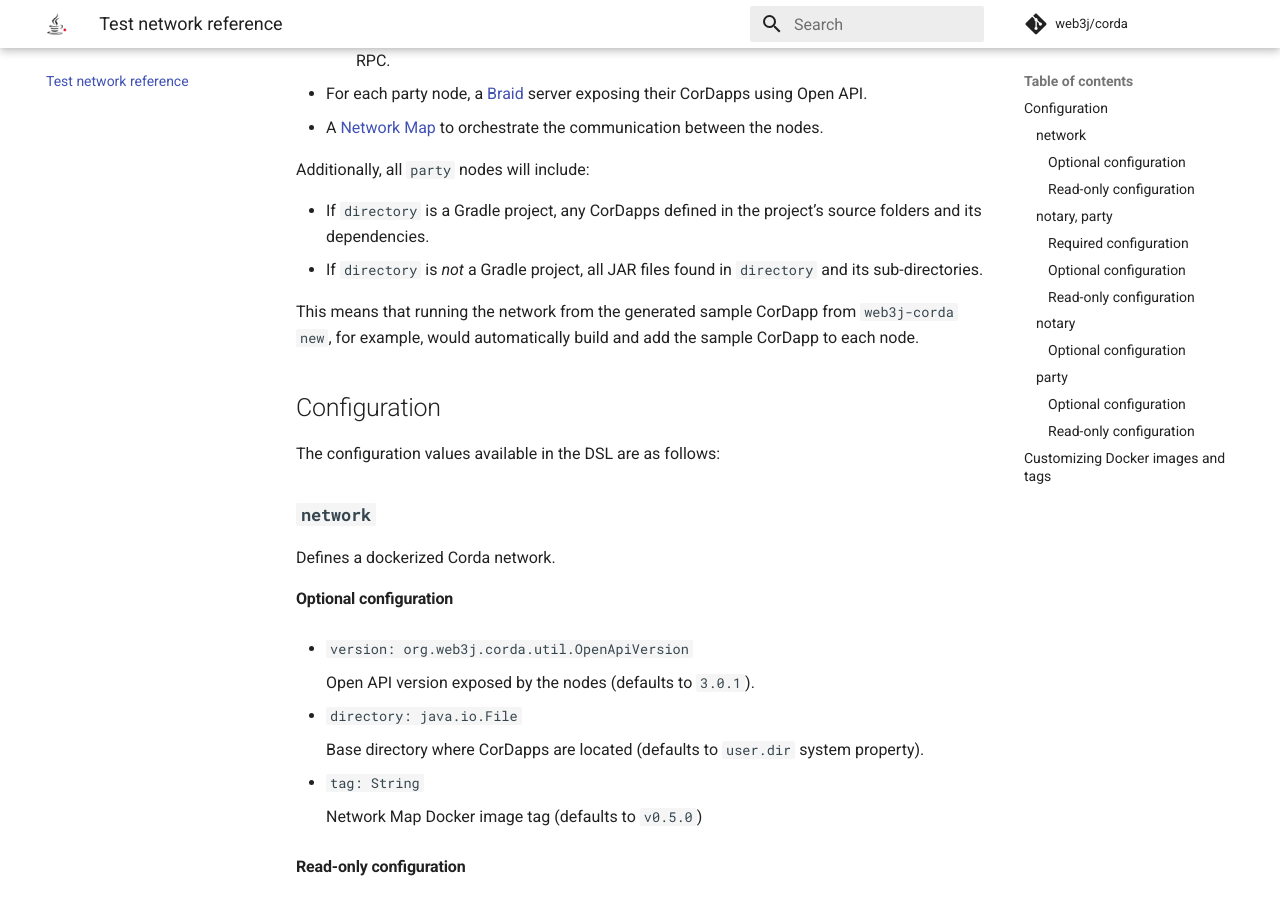
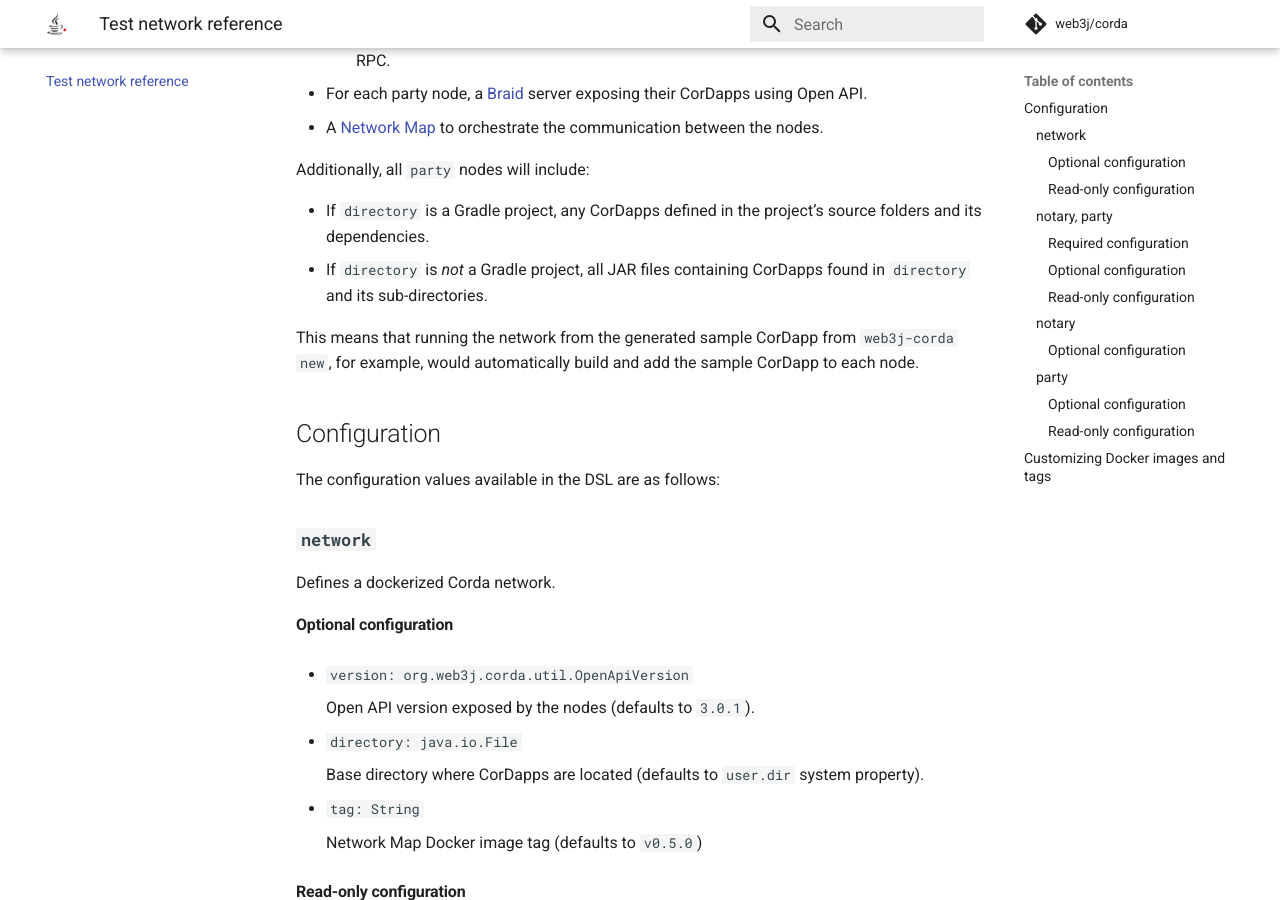
Before and after one commit to web3j/web3j-corda, an MkDocs documentation site: the page built from docs/tests.md, in a window 1280 px wide and 900 px high, scrolled down 764 px. Built offline with MkDocs 1.6.1 and Material for MkDocs 9.7.7, drawn with Linux system fonts in a browser that asks for light colours; comment, search, counter and statistics services are not loaded.

Commit message:
Add specific CorDapps to JARs to be clear on that

```diff
--- a/docs/tests.md
+++ b/docs/tests.md
@@ -35,7 +35,7 @@
 Additionally, all `party` nodes will include:
 
 * If `directory` is a Gradle project, any CorDapps defined in the project’s source folders and its dependencies.
-* If `directory` is *not* a Gradle project, all JAR files found in `directory` and its sub-directories.
+* If `directory` is *not* a Gradle project, all JAR files containing CorDapps found in `directory` and its sub-directories.
 
 This means that running the network from the generated sample CorDapp from `web3j-corda new`, for example,
 would automatically build and add the sample CorDapp to each node.
```
